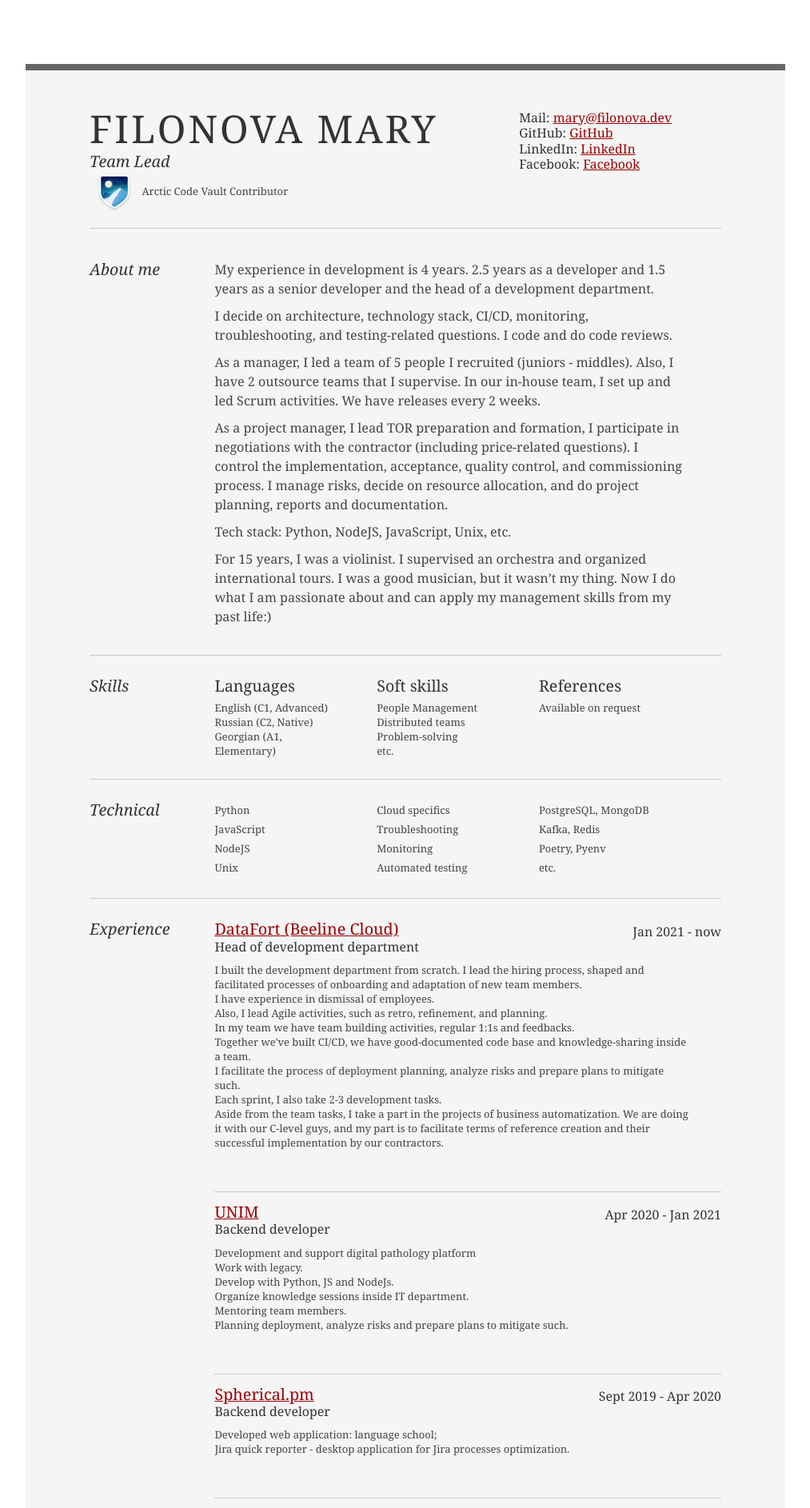
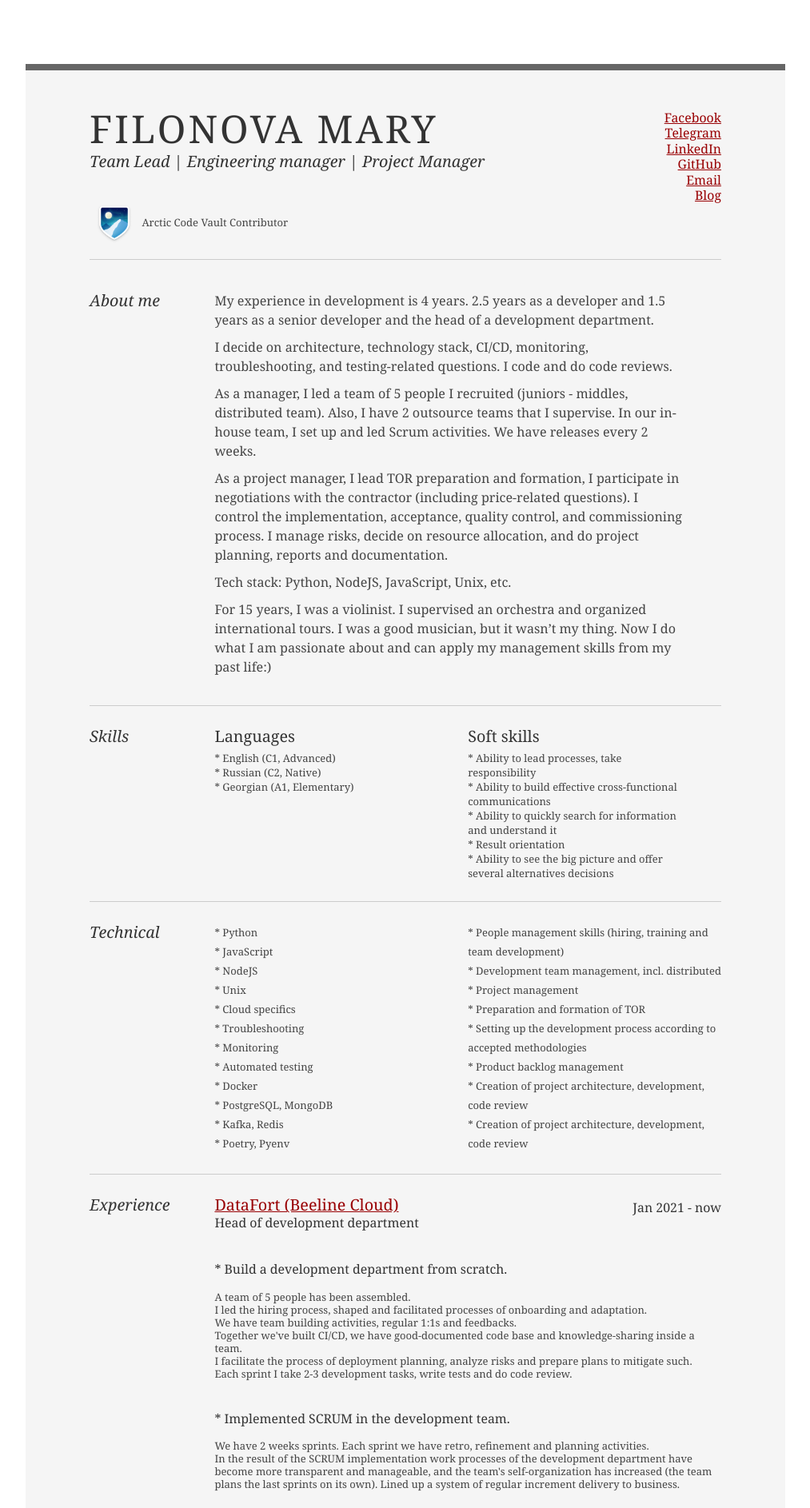
Before and after one commit to Kvm99/filonova.dev, a Django app: page /resume/ in a window 1280 px wide. Shown: the top 1886 px of the page at 80% size, without its empty margins (133-1146 px from the left). Run offline with Django 3.2, Linux system fonts and the light colour scheme.

Commit message:
adited about me

```diff
--- a/requirements.txt
+++ b/requirements.txt
@@ -7,7 +7,6 @@ djangorestframework==3.10.2
 itsdangerous==1.1.0
 Jinja2==2.10.1
 MarkupSafe==1.1.1
-pkg-resources==0.0.0
 pytz==2019.2
 screen==1.0.1
 sqlparse==0.3.0
--- a/resume/static/css/resume.css
+++ b/resume/static/css/resume.css
@@ -42,7 +42,7 @@ strong { font-weight: bold; }
 li { line-height: 24px;  }
 p.enlarge { font-size: 124%; line-height: 24px; margin-bottom: 10px; }
 p.enlarge span { color: #000 }
-.contact-info { margin-top: 7px; }
+.contact-info { margin-top: 7px; text-align: right}
 .first h2 { font-style: italic; }
 .last { border-bottom: 0 }
 
@@ -64,7 +64,7 @@ a#pdf:hover { background: #222; }
 .skills-list ul { margin: 0; }
 .skills-list li { margin: 3px 0; padding: 3px 0; }
 .skills-list li span { font-size: 152%; display: block; margin-bottom: -2px; padding: 0 }
-.talent { width: 32%; float: left }
+.talent { width: 50%; float: left }
 .talent h2 { margin-bottom: 6px; }
 
 #srt-ttab { margin-bottom: 100px; text-align: center;  }
--- a/resume/templates/resume/srt-resume.html
+++ b/resume/templates/resume/srt-resume.html
@@ -37,17 +37,19 @@
 			<div class="yui-gc">
 				<div class="yui-u first">
 					<h1>Filonova Mary</h1>
-					<h2>Team Lead</h2>
+					<h2>Team Lead | Engineering manager | Project Manager</h2>
 
 {#                    <h3><a id="pdf" href="/static/Filonova_Mary.pdf">Download PDF</a></h3>#}
 				</div>
 
 				<div class="yui-u">
 					<div class="contact-info">
-						<h3>Mail: <a href="mailto:mary@filonova.dev">mary@filonova.dev</a></h3>
-						<h3>GitHub: <a href="https://github.com/Kvm99">GitHub</a></h3>
-						<h3>LinkedIn: <a href="https://www.linkedin.com/in/mary-filonova-b70521185/">LinkedIn</a></h3>
-						<h3>Facebook: <a href="https://www.facebook.com/FilonovaMary/">Facebook</a></h3>
+						<h3> <a href="https://www.facebook.com/FilonovaMary/">Facebook</a></h3>
+						<h3> <a href="https://t.me/Mary2z">Telegram</a></h3>
+						<h3> <a href="https://www.linkedin.com/in/mary-filonova-b70521185/">LinkedIn</a></h3>
+						<h3> <a href="https://github.com/Kvm99">GitHub</a></h3>
+						<h3> <a href="mailto:mary@filonova.dev">Email</a></h3>
+						<h3> <a href="https://blog.filonova.dev/">Blog</a></h3>
 
 					</div><!--// .contact-info -->
 				</div>
@@ -74,7 +76,7 @@ My experience in development is 4 years. 2.5 years as a developer and 1.5 years
 I decide on architecture, technology stack, CI/CD, monitoring, troubleshooting, and testing-related questions. I code and do code reviews.
 							</p>
 							<p class="enlarge">
-As a manager, I led a team of 5 people I recruited (juniors - middles). Also, I have 2 outsource teams that I supervise. In our in-house team, I set up and led Scrum activities. We have releases every 2 weeks.
+As a manager, I led a team of 5 people I recruited (juniors - middles, distributed team). Also, I have 2 outsource teams that I supervise. In our in-house team, I set up and led Scrum activities. We have releases every 2 weeks.
 							</p>
 							<p class="enlarge">
 As a project manager, I lead TOR preparation and formation, I participate in negotiations with the contractor (including price-related questions). I control the implementation, acceptance, quality control, and commissioning process. I manage risks, decide on resource allocation, and do project planning, reports and documentation.
@@ -103,23 +105,21 @@ For 15 years, I was a violinist. I supervised an orchestra and organized interna
 
 								<div class="talent">
 									<h2>Languages</h2>
-									<p>English (C1, Advanced)</p>
-									<p>Russian (C2, Native)</p>
-									<p>Georgian (A1, Elementary)</p>
+									<p>* English (C1, Advanced)</p>
+									<p>* Russian (C2, Native)</p>
+									<p>* Georgian (A1, Elementary)</p>
 
 								</div>
 
 								<div class="talent">
 									<h2>Soft skills</h2>
-									<p>People Management</p>
-									<p>Distributed teams </p>
-									<p>Problem-solving</p>
-                                    <p>etc.</p>
+									<p>* Ability to lead processes, take responsibility</p>
+									<p>* Ability to build effective cross-functional communications </p>
+									<p>* Ability to quickly search for information and understand it</p>
+									<p>* Result orientation</p>
+                                    <p>* Ability to see the big picture and offer several alternatives
+decisions</p>
 								</div>
-
-								<div class="talent">
-									<h2>References</h2>
-									<p>Available on request</p>
 
 								</div>
 						</div>
@@ -130,26 +130,32 @@ For 15 years, I was a violinist. I supervised an orchestra and organized interna
 							<h2>Technical</h2>
 						</div>
 						<div class="yui-u">
+
 							<ul class="talent">
-								<li>Python</li>
-								<li>JavaScript</li>
-								<li>NodeJS</li>
-								<li>Unix</li>
-
+								<li>* Python</li>
+								<li>* JavaScript</li>
+								<li>* NodeJS</li>
+								<li>* Unix</li>
+								<li>* Cloud specifics</li>
+								<li>* Troubleshooting</li>
+								<li>* Monitoring</li>
+								<li>* Automated testing</li>
+								<li>* Docker</li>
+								<li>* PostgreSQL, MongoDB</li>
+								<li>* Kafka, Redis</li>
+								<li>* Poetry, Pyenv</li>
 							</ul>
 
 							<ul class="talent">
-								<li>Cloud specifics</li>
-								<li>Troubleshooting</li>
-								<li>Monitoring</li>
-								<li>Automated testing</li>
-							</ul>
+								<li>* People management skills (hiring, training and team development)</li>
+								<li>* Development team management, incl. distributed</li>
+								<li>* Project management</li>
+								<li>* Preparation and formation of TOR</li>
+								<li>* Setting up the development process according to accepted methodologies</li>
+								<li>* Product backlog management</li>
+								<li>* Creation of project architecture, development, code review</li>
+								<li>* Creation of project architecture, development, code review</li>
 
-							<ul class="talent">
-								<li>PostgreSQL, MongoDB</li>
-								<li>Kafka, Redis</li>
-								<li>Poetry, Pyenv</li>
-								<li>etc.</li>
 							</ul>
 
 						</div>
@@ -167,16 +173,57 @@ For 15 years, I was a violinist. I supervised an orchestra and organized interna
 								<h2><a href="https://www.datafort.ru/">DataFort (Beeline Cloud)</a></h2>
 								<h3>Head of development department </h3>
 								<h4>Jan 2021 - now</h4>
-								<p>
-                                I built the development department from scratch. I lead the hiring process, shaped and facilitated processes of onboarding and adaptation of new team members.<br>
-								I have experience in dismissal of employees.<br>
-								Also, I lead Agile activities, such as retro, refinement, and planning.<br>
-								In my team we have team building activities, regular 1:1s and feedbacks.<br>
-								Together we've built CI/CD, we have good-documented code base and knowledge-sharing inside a team.<br>
-								I facilitate the process of deployment planning, analyze risks and prepare plans to mitigate such.<br>
-								Each sprint, I also take 2-3 development tasks.<br>
-								Aside from the team tasks, I take a part in the projects of business automatization. We are doing it with our C-level guys, and my part is to facilitate terms of reference creation and their successful implementation by our contractors.<br>
+								 <p>
+								 <h3>* Build a development department from scratch. </h3><br>
+								A team of 5 people has been assembled. <br>
+								 I led the hiring process, shaped and facilitated processes of onboarding and adaptation.<br>
+								 We have team building activities, regular 1:1s and feedbacks.<br>
+								 Together we've built CI/CD, we have good-documented code base and knowledge-sharing inside a team. <br>
+								 I facilitate the process of deployment planning, analyze risks and prepare plans to mitigate such.<br>
+								 Each sprint I take 2-3 development tasks, write tests and do code review.
 								</p>
+
+								 <p>
+								 <h3>* Implemented SCRUM in the development team. </h3><br>
+							 	We have 2 weeks sprints. Each sprint we have retro, refinement and planning activities.<br>
+								 In the result of the SCRUM implementation work processes of the development
+							 	department have become more transparent and manageable,
+								and the team's self-organization has increased (the team plans the last sprints on its own).
+								Lined up a system of regular increment delivery to business.
+								 </p>
+							 	<p>
+								 <h3>* Organized the transfer of two departments work processes from Excel to the CRM system. </h3><br>
+								 I was responsible for the collection and formation of technical specifications,
+								 selection of a contractor, contract formalisation, price negotiation. <br>
+								 We were doing the project with an external contractor. So acceptance process,
+								 migration and training of departments' employees were my responsibilities too. <br>
+								 In the result of moving to the CRM the work processes of Sales and Presale
+								 departments have become more transparent,
+								staff productivity has increased, and the quality of customer service has improved.
+								</p>
+								 <p>
+								 <h3>* Automated the process of collecting statistics on customer consumption. </h3><br>
+								When I started to work in the company, collecting statistics on customer
+								consumption was mostly manual.  <br>
+								I collected requirements from the financial and technical departments.
+								Prioritized and approved the procedure for implementing automation.
+								Using the internal development team, we have automated the manual collection of statistics for more than 10 services.  <br>
+								As a result of automation, customers began to receive detailed unloading of consumption.
+								The financial department began to receive more accurate data,
+								and resources were freed up in the technical department. The company's profit grew up.
+								 </p>
+
+								 <p>
+								 <h3>* Migrated legacy service to new technologies (python v2 => python v3) </h3><br>
+								There was a service on the python2 without tests and documentation.
+							 	The developers of this software were not available for contact.
+							 	The service performed a critical role for the business, about 60% of the company's profit depended on its work <br>
+								My team and I migrated the service to new technologies. We wrote documentation, covered it with tests,
+								 and split it into services. We made the user interface to reduce the amount of manual work of developers,
+								 which was previously necessary.  <br>
+								As a result of automation, the cost of service support has decreased, monitoring has improved qualitatively.
+								 The risks of failures in business-critical functionality have been significantly reduced.
+								 </p>
 
 							</div>
 
```
Also changed, not shown: README.md.
